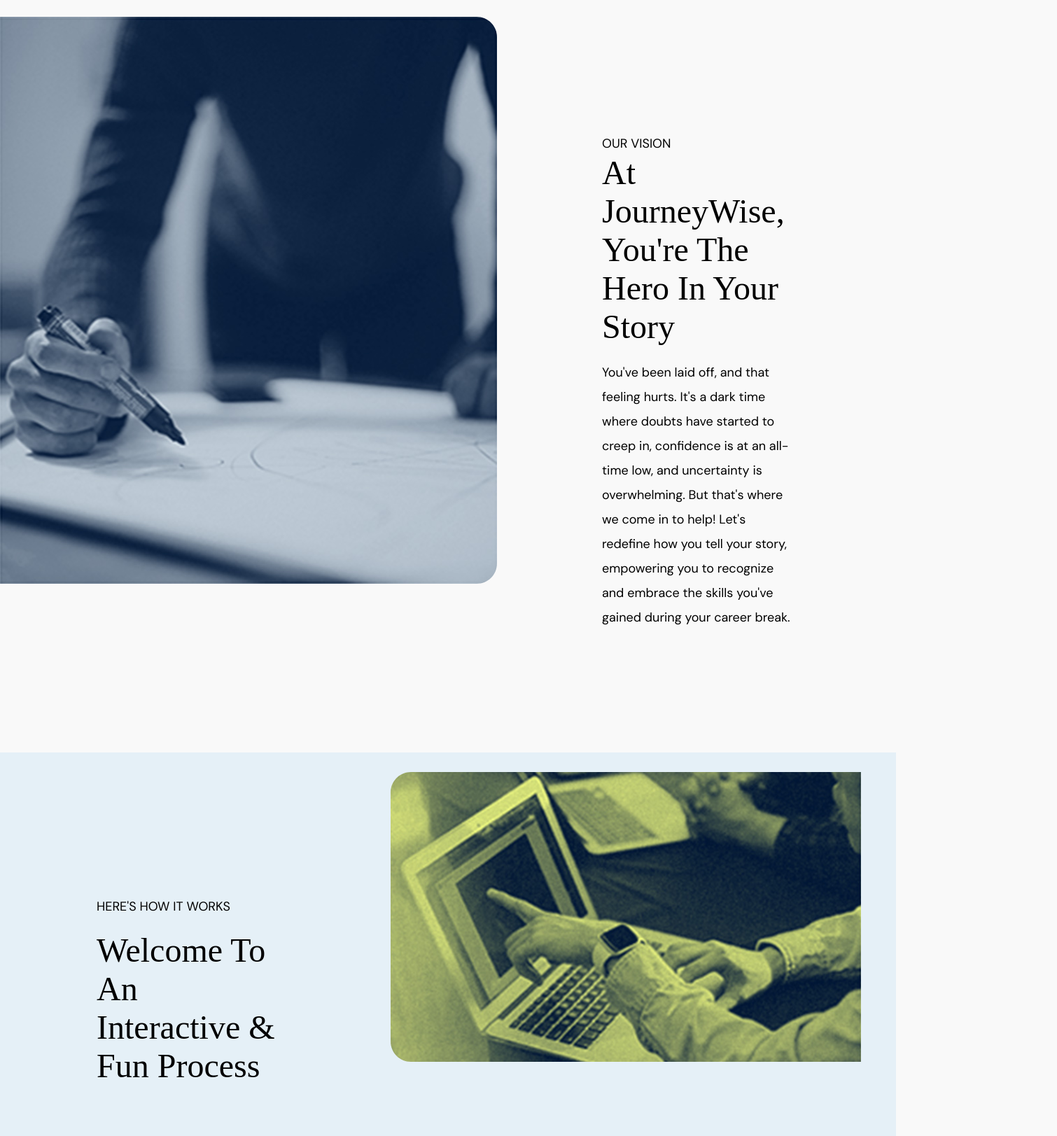
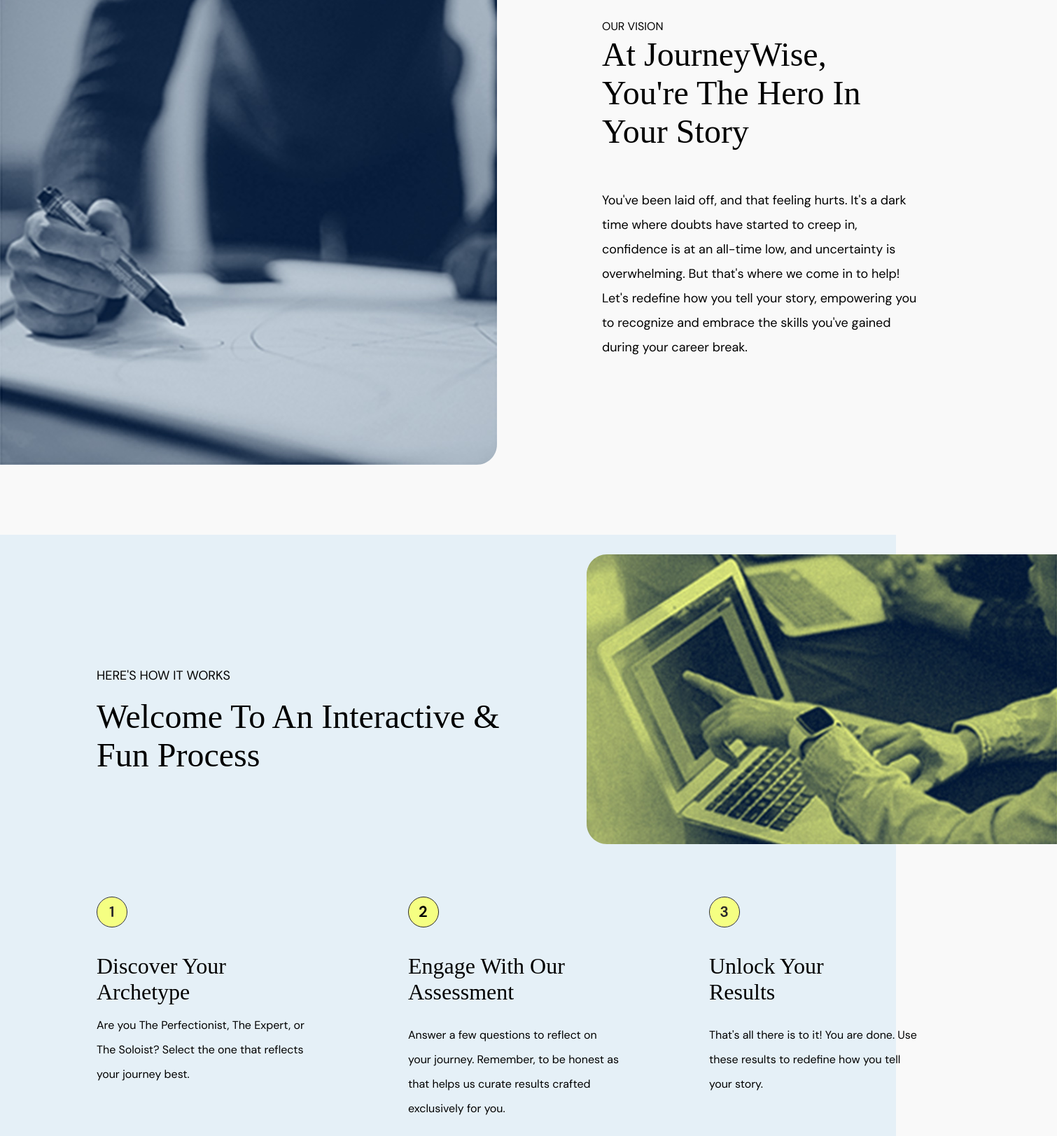
Before and after one commit to cherryontech/JourneyWise, a React (Vite) app in the folder app/: page / in a window 1280 px wide. Shown: the part 1160-2783 px from the top of the page at 70% size, 1510 px wide, since content can reach past the window. Built offline with nearby package versions, Linux system fonts and the light colour scheme; a web font is replaced by a local one.

Commit message:
tightened up homepage styling

```diff
--- a/app/src/components/Result/SoftSkills.jsx
+++ b/app/src/components/Result/SoftSkills.jsx
@@ -11,7 +11,7 @@
      const topSkills= entryArray.slice(0,6)
      console.log(topSkills)
      const skillsText = {
-        "Initiative": "You roactively tackle challenges and seize opportunities for improvement, leading the way in new ventures.",
+        "Initiative": "You proactively tackle challenges and seize opportunities for improvement, leading the way in new ventures.",
         "Adaptability": "You adjust to new conditions with ease, seamlessly transitioning between tasks and challenges.",
         "Passionate": "Your enthusiasm and energy inspire others, bringing a positive drive to everything you undertake.",
         "Empathy": "You understand and share the feelings of others, creating an inclusive and supportive environment around you.",
--- a/app/src/components/homepage/HomepageGuide.jsx
+++ b/app/src/components/homepage/HomepageGuide.jsx
@@ -6,7 +6,7 @@
     <div id="guideContainer" className="homepageGuide-custom">
       <header id="homepageHeader">
         <div id="headerText">
-          <p className="text-[18px] mb-[21px]">HERE'S HOW IT WORKS</p>
+          <p>HERE'S HOW IT WORKS</p>
           <h3>Welcome To An Interactive & Fun Process</h3>
         </div>
         <img id="guideRectangle" src="/Rectangle 304.svg" alt="A laptop with a pair of hands pointing towards the screen." />
--- a/app/src/components/homepage/OurVision.jsx
+++ b/app/src/components/homepage/OurVision.jsx
@@ -5,11 +5,11 @@
   return (
     <div id="ourvision" className="ourVision-custom">
     <img id="visionrectangle" src='/Rectangle 180.svg' alt="A person leaning over a table, holding a black marker in their hand in the process of drawing. " />
-    <header id="visiontext">
-      <p>OUR VISION</p>
+    <div id="visiontext">
+      <p id="vision">OUR VISION</p>
       <h3>At JourneyWise, You're The Hero In Your Story</h3>
-      <p id="ourVisionBody" className="mt-[21px] mr-[32px] text-[18px] not-italic font-normal leading-[35px] relative z-1">You've been laid off, and that feeling hurts. It's a dark time where doubts have started to creep in, confidence is at an all-time low, and uncertainty is overwhelming. But that's where we come in to help! Let's redefine how you tell your story, empowering you to recognize and embrace the skills you've gained during your career break.</p>
-    </header>
+      <p id="ourVisionBody">You've been laid off, and that feeling hurts. It's a dark time where doubts have started to creep in, confidence is at an all-time low, and uncertainty is overwhelming. But that's where we come in to help! Let's redefine how you tell your story, empowering you to recognize and embrace the skills you've gained during your career break.</p>
+    </div>
     </div>
   )
 }
--- a/app/src/components/homepage/Storytelling.jsx
+++ b/app/src/components/homepage/Storytelling.jsx
@@ -9,7 +9,7 @@
     <div id="storytelling" className="storytelling-custom">
       <img id="storytellingRectangle" src="/Rectangle 181.svg" alt="A close up of five different fists joining together in a circle." />
       <section id="storysection">
-        <p id="storypjourney">START YOUR JOURNEY</p>
+        <p id="storypjourney">TAKE A STEP FORWARD IN YOUR JOURNEY</p>
         <h3 id="storyh3" >Humanity's Greatest Triumph Is Storytelling</h3>
         <p id="storyptext">Step into the realm of self-discovery and empower yourself. It's time to shift from self-doubt to confidence, from fear to courage, and ultimately from a sense of helplessness to redefining your narrative. Let us redefine how you tell your story and show how unique and incredible you are. </p>
         <Buttons rounded primary className="w-[277px] h=[45px] text-[14px] px-[60px] py-[13px] mt-[30px] relative z-0"  onClick = {handleClick}>LET'S BEGIN</Buttons>
--- a/app/src/components/homepage/hero-custom.css
+++ b/app/src/components/homepage/hero-custom.css
@@ -6,10 +6,13 @@
 
 #heroheader h2 {
   font-size: 62px;
-  margin-right: 600px;
+  margin-right: 50px;
   margin-top: 80px;
+  padding-right: 100px;
   position: relative;
   line-height: 137.827%;
+  width: 558px;
+  height: 170px;
 }
 
 #heading-subheading {
@@ -23,6 +26,9 @@
   font-size: 22px;
   margin-top: -185px;
   line-height: normal;
+  width: 451px;
+  height: 57px;
+  padding-right: 100px;
 }
 
 #heroheader {
--- a/app/src/components/homepage/homepageGuide-custom.css
+++ b/app/src/components/homepage/homepageGuide-custom.css
@@ -10,13 +10,22 @@
 
 #headerText {
   margin-left: 0px;
-  padding-top: 179px;
+  padding-top: 160px;
+}
+
+#headerText p {
+  font-size: 18px;
+  margin-bottom: 21px;
+  width: 234px;
+  height: 23px;
 }
 
 #headerText h3 {
   font-size: 48px;
-  padding-right: 150px;
+  padding-right: 90px;
   line-height: normal;
+  width: 700px;
+  height: 132px
 }
 
 #guideRectangle {
@@ -52,8 +61,14 @@
 }
 
 #discovertext p {
-  margin-right: 180px;
+  margin-right: 110px;
   margin-top: 11px;
+  padding-right: 30px;
+  width: 347px;
+  height: 88px;
+  width: 335px;
+  height: 168px;
+  line-height: 35px;
 }
 
 #engage {
@@ -69,17 +84,23 @@
 
 #engagetext h4 {
   margin-right: 0px;
+  width: 332px;
+  height: 88px;
 }
 
 #engagetext p {
-  margin-right: 450px;
+  margin-right: 95px;
   margin-top: 11px;
+  line-height: 35px;
+  width: 335px;
+  height: 139px;
+  padding-right: 30px;
 }
 
 #unlock {
   display: flex;
   flex-direction: column;
-  margin-left: -300px;
+  margin-left: 0px;
 }
 
 #unlock3 {
@@ -89,12 +110,18 @@
 }
 
 #unlocktext h4 {
-  margin-right: 200px;
+  padding-right: 100px;
+  width: 332px;
+  height: 88px;
 }
 
 #unlocktext p {
   margin-right: 130px;
   margin-top: 11px;
+  line-height: 35px;
+  width: 335px;
+  height: 173px;
+  padding-right: 30px;
 }
 
 @media (max-width: 480px) {
--- a/app/src/components/homepage/ourVision-custom.css
+++ b/app/src/components/homepage/ourVision-custom.css
@@ -13,20 +13,24 @@
   display: flex;
   flex-direction: column;
   margin-left: 150px;
-  padding-top: 140px;
+  padding-top: 172px;
 }
 
 #visiontext h3 {
   font-size: 48px;
-  padding-right: 250px;
+  padding-right: 0px;
+  margin-top: 0px;
+  margin-bottom: 21px;
   position: relative;
   z-index: 1;
   line-height: normal;
+  width: 415px;
+  height: 198px;
 }
 
-#visiontext p {
+#vision p {
   font-size: 18px;
-  padding-right: 200px;
+  margin-bottom: 21px;
 }
 
 /* #visionVector {
@@ -38,7 +42,11 @@
 } */
 
 #ourVisionBody {
+  font-size: 18px;
   line-height: 35px;
+  width: 454px;
+  height: 203px;
+  margin-top: 0px;
 }
 
 
--- a/app/src/components/homepage/storytelling-custom.css
+++ b/app/src/components/homepage/storytelling-custom.css
@@ -21,36 +21,43 @@
   font-size: 18px;
   margin-top: 150px;
   margin-right: 0px;
+  width: 234px;
+  height: 46px;
+  padding-right: 20px;
 }
 
 #storyh3 {
   font-size: 48px;
   margin-top: 21px;
   margin-right: 0px;
-  padding-right: 300px;
+  padding-right: 0px;
   position: relative;
   z-index: 0;
   line-height: normal;
+  width: 415px;
+  height: 198px;
 }
 
 #storyptext {
   font-size: 18px;
   margin-right: 0px;
   margin-top: 21px;
-  padding-right: 270px;
+  padding-right: 0px;
   position: relative;
   z-index: 0;
   line-height: 35px;
+  width: 454px;
+  height: 209px;
 }
 
-#storyvector {
+/* #storyvector {
   width: 995px;
   height: 686px;
   margin-left: -1550px;
   margin-top: 10px;
   position: relative;
   z-index: -2;
-}
+} */
 
 @media (max-width: 480px) {
 
@@ -71,7 +78,7 @@
     height: 0px;
   }
 
-  #storypjourney {
+  #storypjourney p {
     font-size: 16px;
     margin-right: 0px;
     margin-top: 10px;
```
